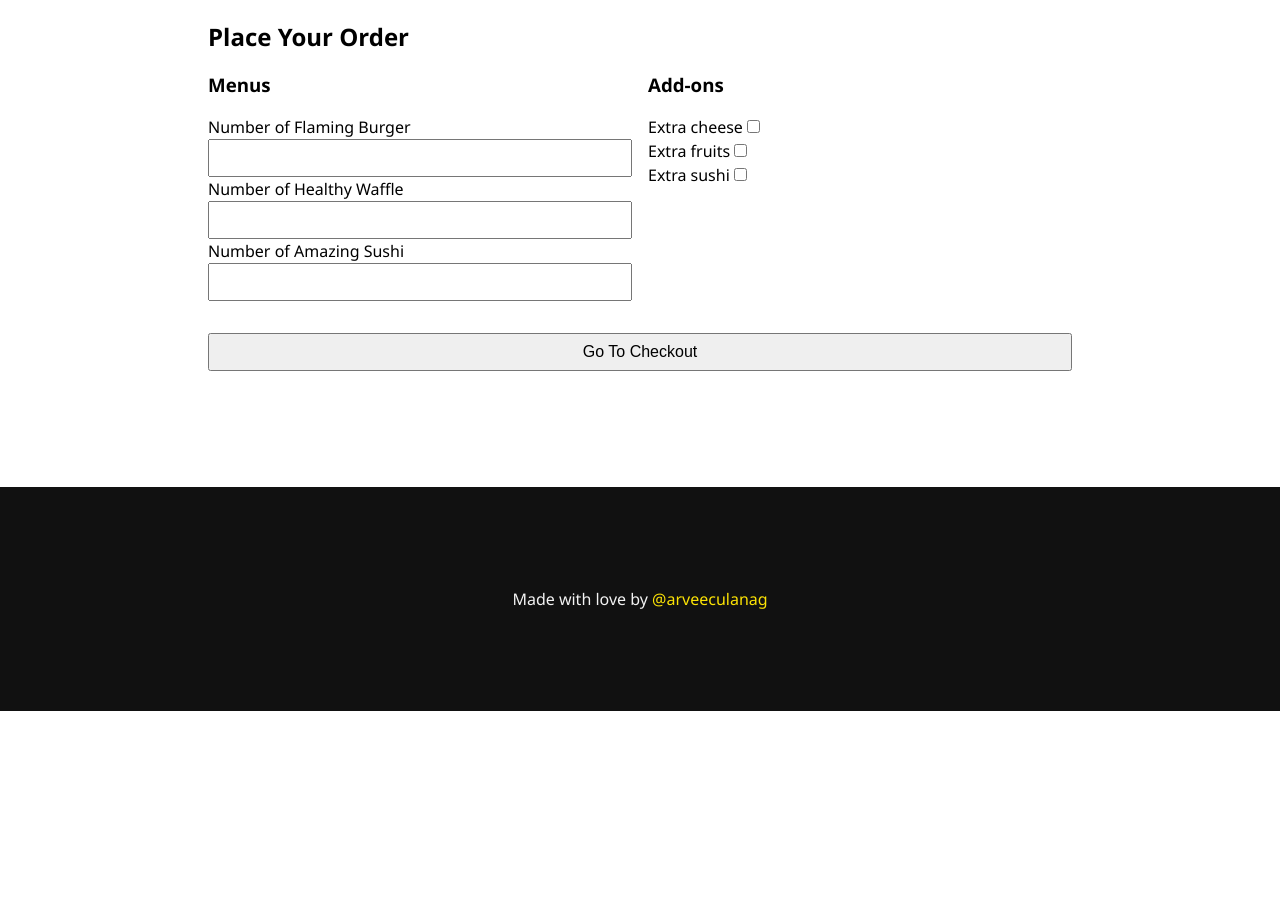
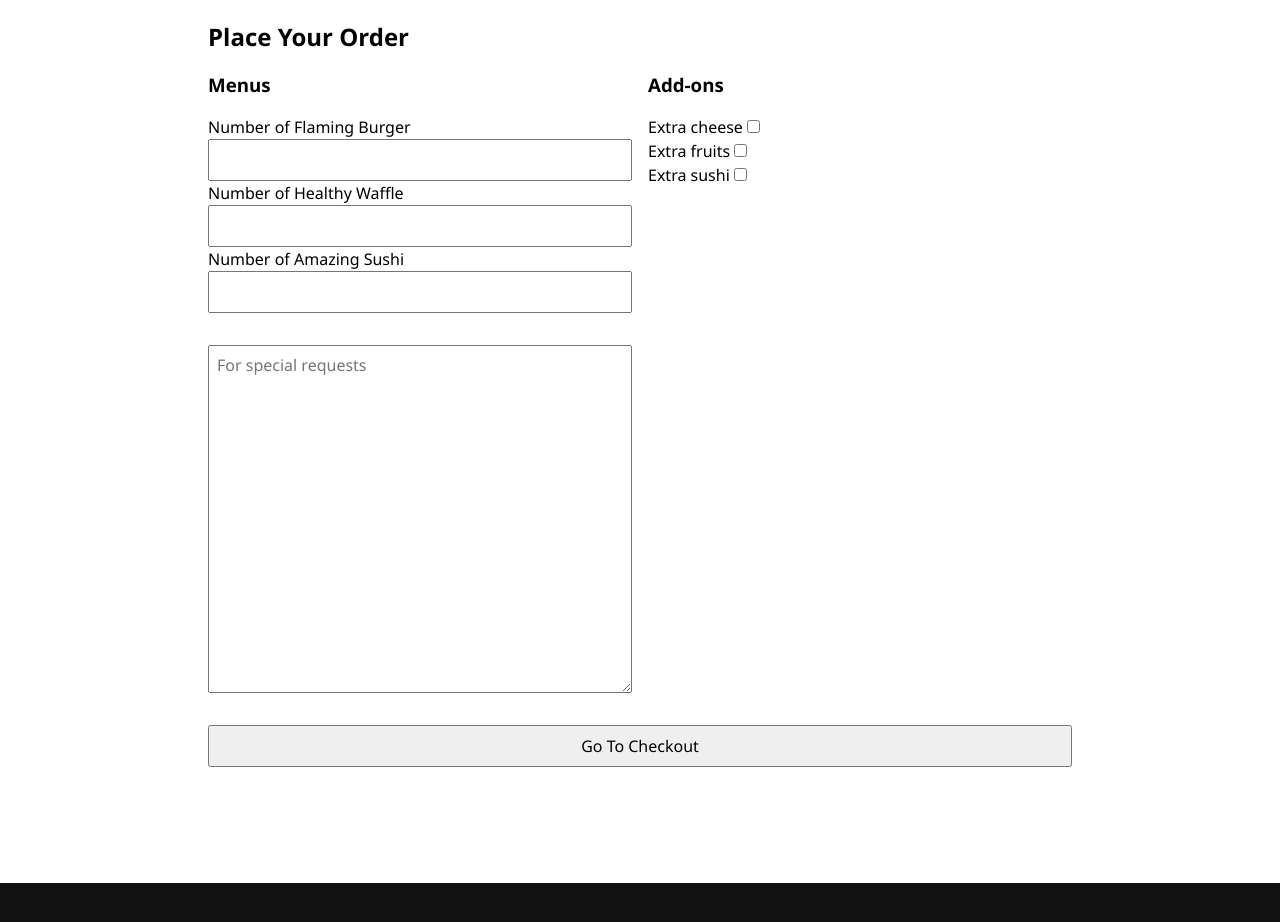
Before and after one commit to arveeculanag/codedex-restaurant, a plain HTML site: page index.html in a window 1280 px wide. Shown: the part 1625-2547 px from the top of the page. Before the commit the page ends 2336 px from the top, so only its background shows below. Drawn offline with Linux system fonts and the light colour scheme.

Commit message:
add textarea

```diff
--- a/index.html
+++ b/index.html
@@ -134,6 +134,7 @@
               Extra sushi <input type="checkbox" name="add-ons" />
             </label>
           </section>
+          <textarea rows="15" placeholder="For special requests"></textarea>
           <input type="submit" value="Go To Checkout" />
         </form>
       </section>
@@ -208,14 +209,21 @@
       }
 
       label,
-      input {
+      input,
+      textarea {
         display: block;
       }
 
-      input {
+      input,
+      textarea {
         padding: 8px;
         font-size: unset;
+        font-family: "Segoe UI", Tahoma, Geneva, Verdana, sans-serif;
         width: 100%;
+      }
+
+      textarea {
+        margin-top: 16px;
       }
 
       input[type="checkbox"] {
```
